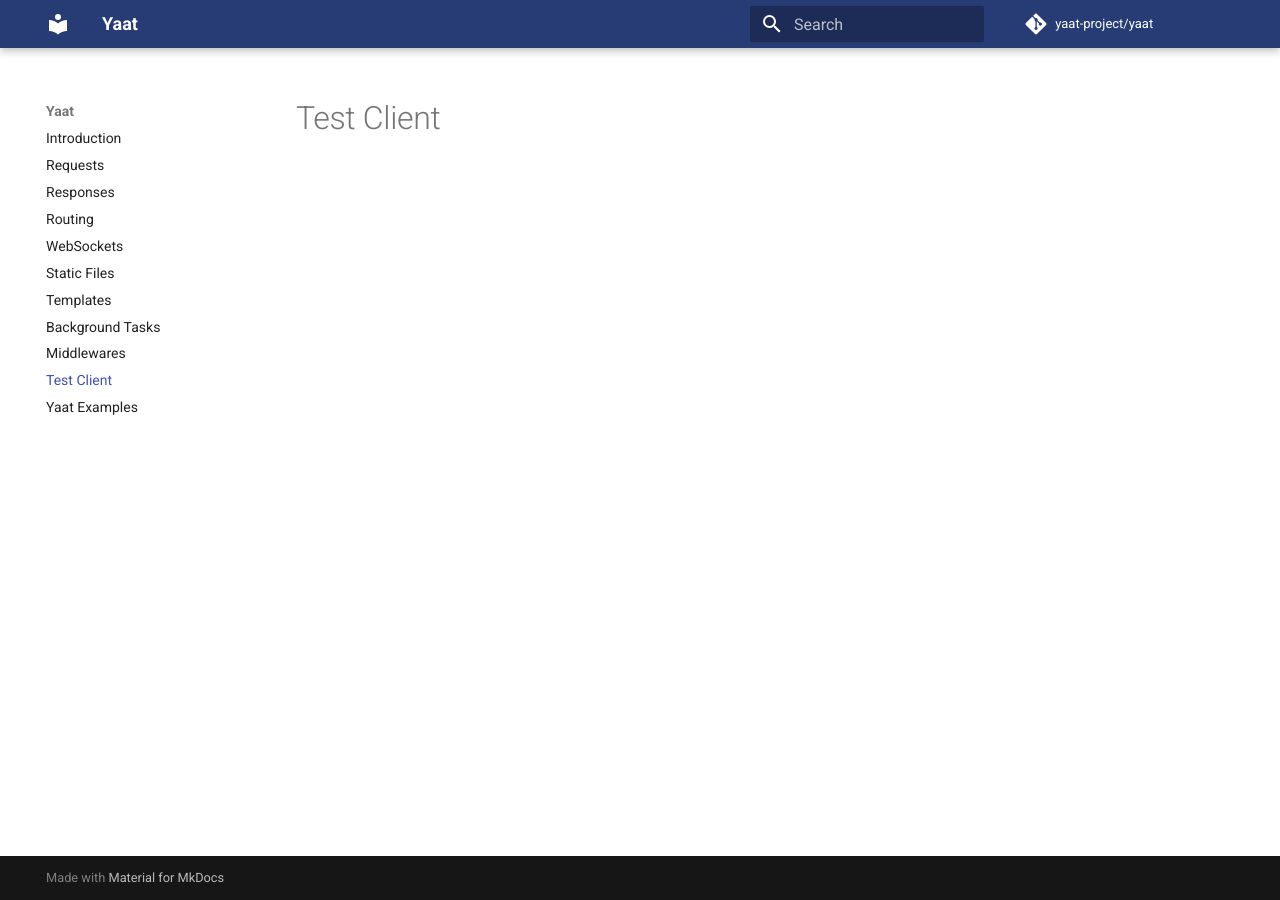
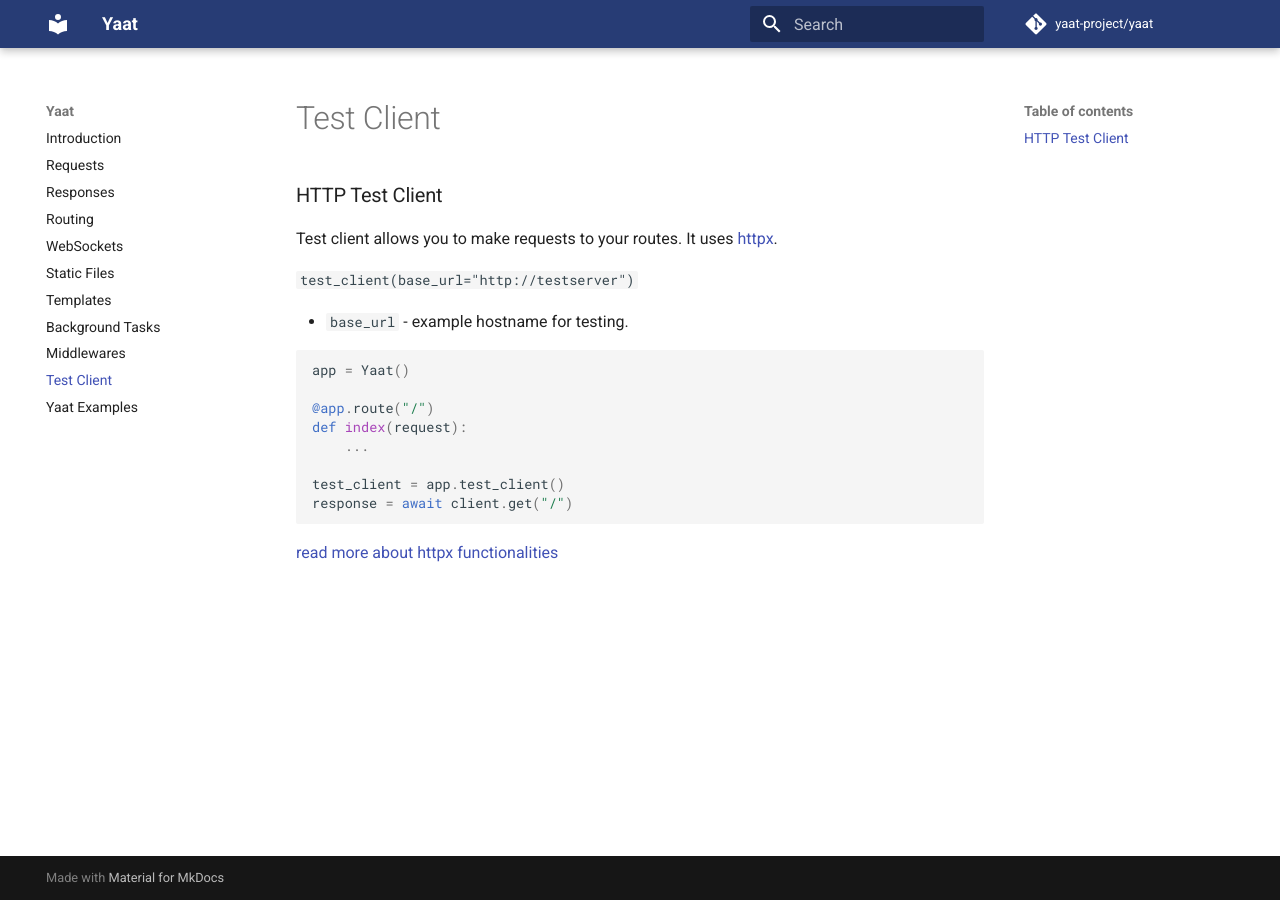
Before and after one commit to yaat-project/yaat, an MkDocs documentation site: the page built from docs/testclient.md, in a window 1280 px wide. Built offline with MkDocs 1.6.1 and Material for MkDocs 9.7.7, drawn with Linux system fonts in a browser that asks for light colours; comment, search, counter and statistics services are not loaded.

Commit message:
updated docs

````diff
--- a/docs/testclient.md
+++ b/docs/testclient.md
@@ -1 +1,22 @@
 # Test Client
+
+### HTTP Test Client
+
+Test client allows you to make requests to your routes. It uses [httpx](https://www.python-httpx.org/).
+
+`test_client(base_url="http://testserver")`
+
+- `base_url` - example hostname for testing.
+
+```python
+app = Yaat()
+
+@app.route("/")
+def index(request):
+    ...
+
+test_client = app.test_client()
+response = await client.get("/")
+```
+
+[read more about httpx functionalities](https://www.python-httpx.org/quickstart/)
````
